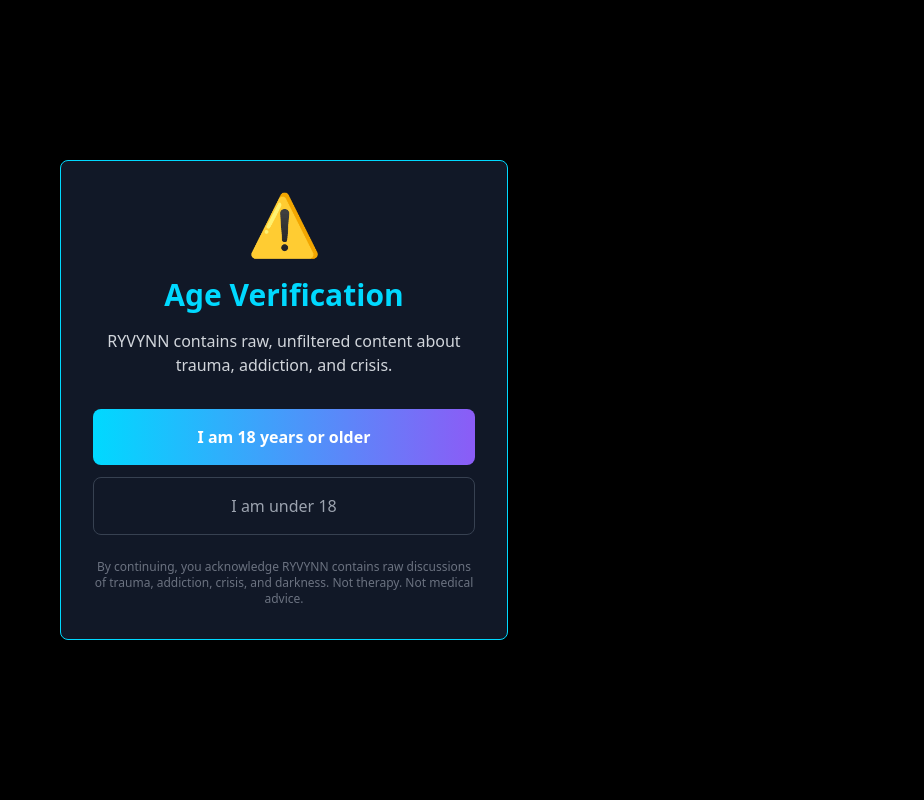
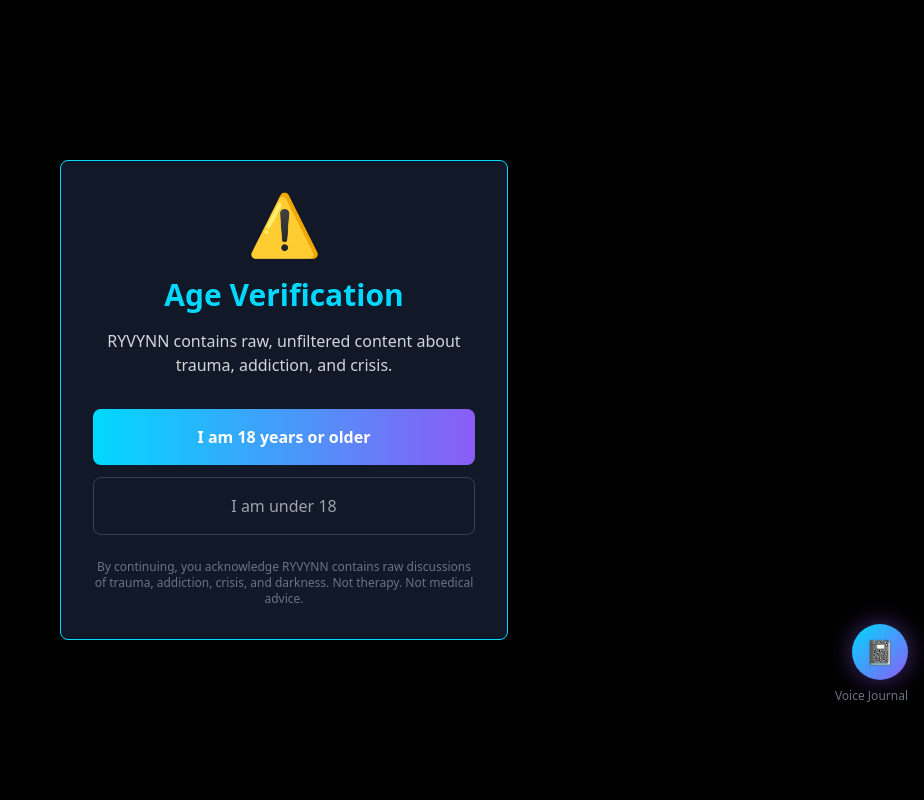
Before and after one commit to ryvynnlive-code/ryvynn-production, a Next.js app: page / in a window 1280 px wide. Shown: the top 800 px of the page, without its empty margins (356-1280 px from the left). Built offline with nearby package versions, Linux system fonts and the light colour scheme; no server answers.

Commit message:
feat: inject VoiceJournalButton + PushNotifications globally in layout

```diff
--- a/app/layout.tsx
+++ b/app/layout.tsx
@@ -9,6 +9,8 @@
 import { CrisisBanner } from "@/components/CrisisBanner";
 import { Navigation } from "@/components/Navigation";
 import { AgeGate } from "@/components/persona/AgeGate";
+import { VoiceJournalButton } from "@/components/VoiceJournalButton";
+import { PushNotifications } from "@/components/PushNotifications";
 
 export const metadata: Metadata = {
   title: "RYVYNN - From Our Darkest Hours to Our Brightest Days",
@@ -37,6 +39,8 @@
                     <CrisisBanner />
                     <Navigation />
                     {children}
+                    <VoiceJournalButton />
+                    <PushNotifications />
                   </SoulTokenProvider>
                 </GeolocationProvider>
               </AgeTierProvider>
```
